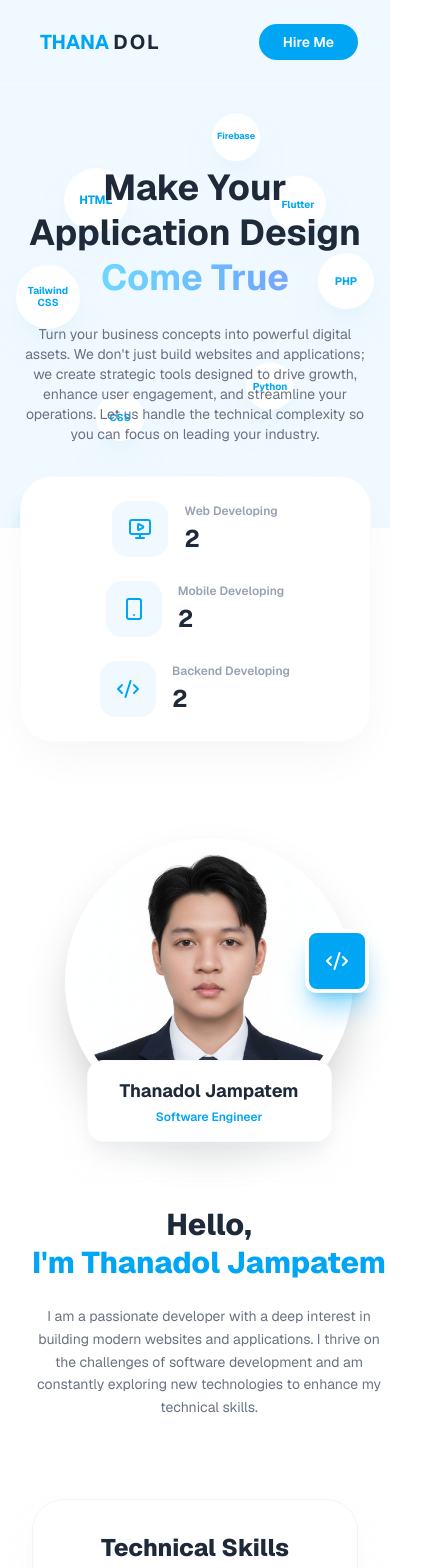
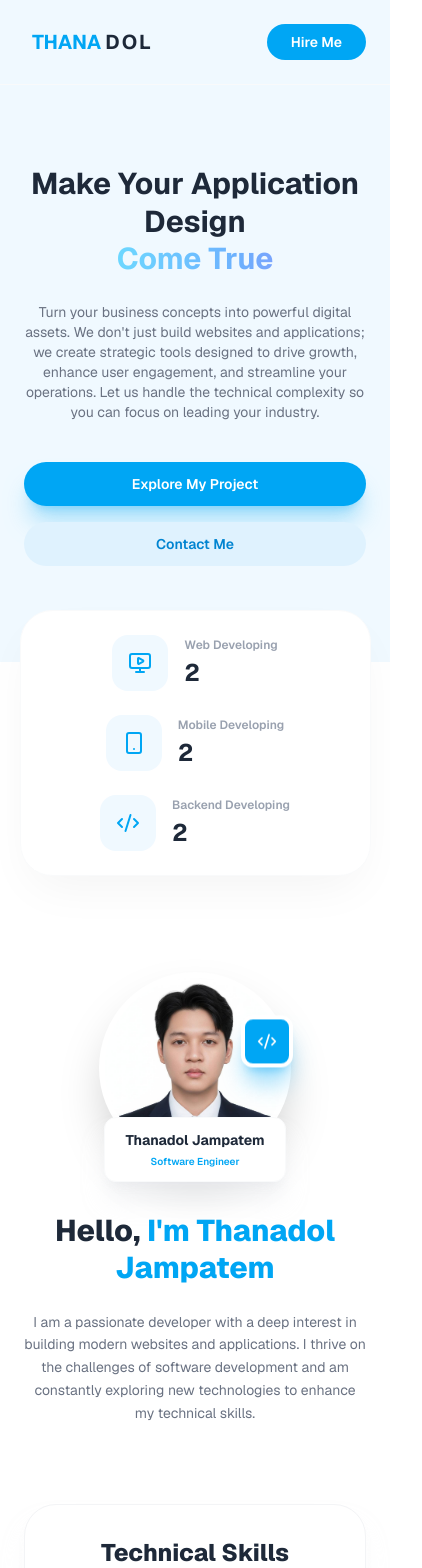
Before and after one commit to Thanadol22/my-nextjs-resume, a Next.js app: page / in a window 390 px wide. Shown: the top 1568 px of the page, 422 px wide, since content can reach past the window. Built offline with nearby package versions, Linux system fonts and the light colour scheme.

Commit message:
Change-Format

```diff
--- a/app/page.tsx
+++ b/app/page.tsx
@@ -8,7 +8,7 @@ export default function Portfolio() {
   return (
     <div className="min-h-screen bg-white font-sans pb-20">
       {/* Navigation */}
-      <nav className="flex justify-between items-center px-8 md:px-24 py-6 bg-sky-50 w-full border-b border-gray-50 sticky top-0 z-50">
+      <nav className="flex justify-between items-center px-6 md:px-12 lg:px-24 py-6 bg-sky-50 w-full border-b border-gray-50 sticky top-0 z-50">
         <div className="font-bold text-xl text-sky-500 flex gap-2">
           <span className=" text-sky-500 px-2 py-1 rounded">THANA<span className="px-1 py-1 text-gray-800 tracking-widest">DOL</span></span>
 
@@ -25,24 +25,24 @@ export default function Portfolio() {
       </nav>
 
       {/* Hero Section */}
-      <section id="intro" className="relative bg-sky-50 text-center w-full pt-16 pb-0 md:pb-24 overflow-hidden md:overflow-visible">
+      <section id="intro" className="relative bg-sky-50 text-center w-full pt-16 pb-24 md:pb-24 overflow-hidden md:overflow-visible">
         <div className="max-w-6xl mx-auto relative">
 
 
 
           {/* Floating Tags Placeholders */}
-          <div className="absolute top-8 md:-top-4 left-16 md:left-[25%] w-16 h-16 rounded-full bg-white shadow-xl shadow-sky-100/50 flex items-center justify-center text-xs font-bold text-sky-500 z-0 animate-bounce" style={{ animationDuration: '3s' }}>HTML</div>
-          <div className="absolute top-32 md:top-36 left-4 md:left-[5%] w-16 h-16 rounded-full bg-white shadow-xl shadow-sky-100/50 flex items-center justify-center text-[10px] font-bold text-sky-500 text-center leading-tight z-0 animate-bounce" style={{ animationDuration: '4s' }}>Tailwind<br />CSS</div>
-          <div className="absolute top-[16rem] md:top-[18rem] left-24 md:left-[18%] w-12 h-12 rounded-full bg-white shadow-xl shadow-sky-100/50 flex items-center justify-center text-[10px] font-bold text-sky-500 z-0 animate-bounce" style={{ animationDuration: '3.5s' }}>CSS</div>
-          <div className="absolute top-[22rem] md:top-[28rem] left-8 md:left-[8%] w-14 h-14 rounded-full bg-white shadow-xl shadow-sky-100/50 flex items-center justify-center text-xs font-bold text-sky-500 z-0 animate-bounce" style={{ animationDuration: '4.5s' }}>JS</div>
+          <div className="hidden md:flex absolute top-8 md:-top-4 left-16 md:left-[25%] w-16 h-16 rounded-full bg-white shadow-xl shadow-sky-100/50 items-center justify-center text-xs font-bold text-sky-500 z-0 animate-bounce" style={{ animationDuration: '3s' }}>HTML</div>
+          <div className="hidden md:flex absolute top-32 md:top-36 left-4 md:left-[5%] w-16 h-16 rounded-full bg-white shadow-xl shadow-sky-100/50 items-center justify-center text-[10px] font-bold text-sky-500 text-center leading-tight z-0 animate-bounce" style={{ animationDuration: '4s' }}>Tailwind<br />CSS</div>
+          <div className="hidden md:flex absolute top-[16rem] md:top-[18rem] left-24 md:left-[18%] w-12 h-12 rounded-full bg-white shadow-xl shadow-sky-100/50 items-center justify-center text-[10px] font-bold text-sky-500 z-0 animate-bounce" style={{ animationDuration: '3.5s' }}>CSS</div>
+          <div className="hidden md:flex absolute top-[22rem] md:top-[28rem] left-8 md:left-[8%] w-14 h-14 rounded-full bg-white shadow-xl shadow-sky-100/50 items-center justify-center text-xs font-bold text-sky-500 z-0 animate-bounce" style={{ animationDuration: '4.5s' }}>JS</div>
 
-          <div className="absolute top-10 md:-top-2 right-16 md:right-[22%] w-14 h-14 rounded-full bg-white shadow-xl shadow-sky-100/50 flex items-center justify-center text-[10px] font-bold text-sky-500 z-0 animate-bounce" style={{ animationDuration: '3.2s' }}>Flutter</div>
-          <div className="absolute top-28 md:top-32 right-4 md:right-[6%] w-14 h-14 rounded-full bg-white shadow-xl shadow-sky-100/50 flex items-center justify-center text-[11px] font-bold text-sky-500 z-0 animate-bounce" style={{ animationDuration: '4.2s' }}>PHP</div>
-          <div className="absolute top-[14rem] md:top-[17rem] right-24 md:right-[18%] w-12 h-12 rounded-full bg-white shadow-xl shadow-sky-100/50 flex items-center justify-center text-[10px] font-bold text-sky-500 z-0 animate-bounce" style={{ animationDuration: '3.8s' }}>Python</div>
-          <div className="absolute top-[21rem] md:top-[26rem] right-40 md:right-[5%] w-14 h-14 rounded-full bg-white shadow-xl shadow-sky-100/50 flex items-center justify-center text-[10px] font-bold text-sky-500 z-0 animate-bounce" style={{ animationDuration: '4.1s' }}>MySQL</div>
-          <div className="absolute -top-6 md:-top-10 right-1/3 md:right-[40%] w-12 h-12 rounded-full bg-white shadow-xl shadow-sky-100/50 flex items-center justify-center text-[9px] font-bold text-sky-500 z-0 animate-bounce" style={{ animationDuration: '3.6s' }}>Firebase</div>
+          <div className="hidden md:flex absolute top-10 md:-top-2 right-16 md:right-[22%] w-14 h-14 rounded-full bg-white shadow-xl shadow-sky-100/50 items-center justify-center text-[10px] font-bold text-sky-500 z-0 animate-bounce" style={{ animationDuration: '3.2s' }}>Flutter</div>
+          <div className="hidden md:flex absolute top-28 md:top-32 right-4 md:right-[6%] w-14 h-14 rounded-full bg-white shadow-xl shadow-sky-100/50 items-center justify-center text-[11px] font-bold text-sky-500 z-0 animate-bounce" style={{ animationDuration: '4.2s' }}>PHP</div>
+          <div className="hidden md:flex absolute top-[14rem] md:top-[17rem] right-24 md:right-[18%] w-12 h-12 rounded-full bg-white shadow-xl shadow-sky-100/50 items-center justify-center text-[10px] font-bold text-sky-500 z-0 animate-bounce" style={{ animationDuration: '3.8s' }}>Python</div>
+          <div className="hidden md:flex absolute top-[21rem] md:top-[26rem] right-40 md:right-[5%] w-14 h-14 rounded-full bg-white shadow-xl shadow-sky-100/50 items-center justify-center text-[10px] font-bold text-sky-500 z-0 animate-bounce" style={{ animationDuration: '4.1s' }}>MySQL</div>
+          <div className="hidden md:flex absolute -top-6 md:-top-10 right-1/3 md:right-[40%] w-12 h-12 rounded-full bg-white shadow-xl shadow-sky-100/50 items-center justify-center text-[9px] font-bold text-sky-500 z-0 animate-bounce" style={{ animationDuration: '3.6s' }}>Firebase</div>
 
-          <h1 className="text-4xl md:text-5xl font-bold text-gray-800 leading-tight relative z-10 pt-4">
+          <h1 className="text-3xl md:text-4xl lg:text-5xl font-bold text-gray-800 leading-tight relative z-10 pt-4">
             Make Your Application Design<br />
             <span className="text-transparent bg-clip-text bg-gradient-to-r from-sky-400 to-blue-600 animate-pulse">Come True</span>
           </h1>
@@ -51,11 +51,11 @@ export default function Portfolio() {
             Turn your business concepts into powerful digital assets. We don't just build websites and applications; we create strategic tools designed to drive growth, enhance user engagement, and streamline your operations. Let us handle the technical complexity so you can focus on leading your industry.
           </p>
 
-          <div className="mt-10 flex gap-4 justify-center relative z-10">
-            <a href="#project" className="bg-sky-500 text-white px-8 py-3 rounded-full text-sm font-semibold hover:bg-sky-600 shadow-xl shadow-sky-500/30 transition inline-flex items-center justify-center cursor-pointer">
+          <div className="mt-10 flex flex-col md:flex-row gap-4 px-6 md:px-0 justify-center relative z-10">
+            <a href="#project" className="bg-sky-500 text-white px-8 py-3 rounded-full text-sm font-semibold hover:bg-sky-600 shadow-xl shadow-sky-500/30 transition inline-flex items-center justify-center cursor-pointer w-full md:w-auto">
               Explore My Project
             </a>
-            <a href="#contact" className="bg-sky-100 text-sky-600 px-8 py-3 rounded-full text-sm font-semibold hover:bg-sky-200 transition inline-flex items-center justify-center cursor-pointer">
+            <a href="#contact" className="bg-sky-100 text-sky-600 px-8 py-3 rounded-full text-sm font-semibold hover:bg-sky-200 transition inline-flex items-center justify-center cursor-pointer w-full md:w-auto">
               Contact Me
             </a>
           </div>
@@ -90,31 +90,31 @@ export default function Portfolio() {
       </div>
 
       {/* About / Skills Section */}
-      <section id="about" className="pt-24 md:pt-28 pb-20 px-8 md:px-24 bg-white w-full flex flex-col gap-20">
+      <section id="about" className="pt-24 md:pt-28 pb-20 px-6 md:px-12 lg:px-24 bg-white w-full flex flex-col gap-20">
         <div className="max-w-6xl mx-auto flex flex-col gap-20">
-          <div className="flex flex-col md:flex-row items-center md:items-start gap-20">
+          <div className="flex flex-col lg:flex-row items-center lg:items-start gap-12 lg:gap-20">
             {/* Left: Profile Image */}
-            <div className="relative w-full md:w-1/2 flex justify-center">
+            <div className="relative w-full lg:w-1/2 flex justify-center">
               {/* Background circles effect */}
               <div className="absolute inset-0 flex items-center justify-center -z-10 group">
-                <div className="w-80 h-80 bg-sky-50 rounded-full animate-pulse opacity-70"></div>
-                <div className="absolute w-80 h-80 rounded-full border border-sky-300 border-dashed animate-[spin_10s_linear_infinite]"></div>
+                <div className="w-56 h-56 sm:w-64 sm:h-64 md:w-80 md:h-80 bg-sky-50 rounded-full animate-pulse opacity-70"></div>
+                <div className="absolute w-56 h-56 sm:w-64 sm:h-64 md:w-80 md:h-80 rounded-full border border-sky-300 border-dashed animate-[spin_10s_linear_infinite]"></div>
               </div>
 
-              <div className="w-72 h-72 md:w-80 md:h-80 rounded-full bg-white border-[8px] border-white shadow-2xl flex flex-col items-center justify-center relative overflow-visible group hover:-translate-y-2 hover:shadow-sky-500/20 transition-all duration-500">
+              <div className="w-48 h-48 sm:w-56 sm:h-56 md:w-72 md:h-72 lg:w-80 lg:h-80 rounded-full bg-white border-[6px] md:border-[8px] border-white shadow-2xl flex flex-col items-center justify-center relative overflow-visible group hover:-translate-y-2 hover:shadow-sky-500/20 transition-all duration-500">
                 <div className="absolute inset-0 rounded-full overflow-hidden">
                   <img src="/me.jpg" alt="Profile" className="w-full h-full object-cover object-top scale-100 group-hover:scale-110 transition-transform duration-700" />
                 </div>
 
                 {/* Floating Developer Badge */}
-                <div className="absolute -right-6 top-24 bg-sky-500 p-4 rounded-xl shadow-xl shadow-sky-500/40 border-4 border-white animate-bounce" style={{ animationDuration: '3s' }}>
-                  <Code2 className="text-white w-6 h-6" />
+                <div className="absolute -right-2 sm:-right-6 top-12 sm:top-24 bg-sky-500 p-3 sm:p-4 rounded-xl shadow-xl shadow-sky-500/40 border-4 border-white animate-bounce" style={{ animationDuration: '3s' }}>
+                  <Code2 className="text-white w-5 h-5 sm:w-6 sm:h-6" />
                 </div>
 
                 {/* Profile Info Card */}
-                <div className="absolute -bottom-6 bg-white px-8 py-4 rounded-2xl shadow-xl shadow-gray-200/50 border border-gray-50 text-center w-max group-hover:-translate-y-2 transition-transform duration-500">
-                  <h3 className="font-bold text-gray-800 text-lg">Thanadol Jampatem</h3>
-                  <p className="text-xs text-sky-500 font-semibold mt-1">Software Engineer</p>
+                <div className="absolute -bottom-6 bg-white px-5 sm:px-8 py-3 sm:py-4 rounded-xl sm:rounded-2xl shadow-xl shadow-gray-200/50 border border-gray-50 text-center w-max group-hover:-translate-y-2 transition-transform duration-500">
+                  <h3 className="font-bold text-gray-800 text-sm sm:text-lg">Thanadol Jampatem</h3>
+                  <p className="text-[10px] sm:text-xs text-sky-500 font-semibold mt-1">Software Engineer</p>
                 </div>
               </div>
             </div>
@@ -122,7 +122,7 @@ export default function Portfolio() {
             {/* Right: Bio */}
             <div className="w-full md:w-1/2 md:pt-14 text-center md:text-left">
               <h2 className="text-3xl lg:text-4xl font-extrabold text-gray-800 leading-tight">
-                Hello,<br className="hidden md:block" /> <span className="text-sky-500 whitespace-nowrap">I&apos;m Thanadol Jampatem</span>
+                Hello,<br className="hidden md:block" /> <span className="text-sky-500 whitespace-normal md:whitespace-nowrap">I&apos;m Thanadol Jampatem</span>
               </h2>
               <p className="text-gray-500 text-sm md:text-base mt-6 leading-relaxed max-w-lg mx-auto md:mx-0">
                 I am a passionate developer with a deep interest in building modern websites and applications.
@@ -192,7 +192,7 @@ export default function Portfolio() {
       </section>
 
       {/* Experience & Education */}
-      <section className="bg-sky-50/50 py-20 px-8 md:px-24 w-full">
+      <section className="bg-sky-50/50 py-20 px-6 md:px-12 lg:px-24 w-full">
         <div className="max-w-6xl mx-auto grid grid-cols-1 md:grid-cols-2 gap-16 md:gap-24">
           {/* Experience */}
           <div>
@@ -261,7 +261,7 @@ export default function Portfolio() {
       </section>
 
       {/* Project Section */}
-      <section id="project" className="bg-white py-20 px-8 md:px-24 w-full">
+      <section id="project" className="bg-white py-20 px-6 md:px-12 lg:px-24 w-full">
         <div className="max-w-6xl mx-auto">
           {/* Header */}
           <div className="flex justify-between items-center mb-10">
@@ -358,7 +358,7 @@ export default function Portfolio() {
       </section>
 
       {/* Contact Section */}
-      <section id="contact" className="bg-slate-50/50 py-20 px-8 md:px-24 w-full relative overflow-hidden">
+      <section id="contact" className="bg-slate-50/50 py-20 px-6 md:px-12 lg:px-24 w-full relative overflow-hidden">
         <div className="max-w-6xl mx-auto grid grid-cols-1 md:grid-cols-2 gap-16 md:gap-24 relative z-10 items-center">
           {/* Left: Contact Info */}
           <div className="flex flex-col items-center md:items-start text-center md:text-left">
```
